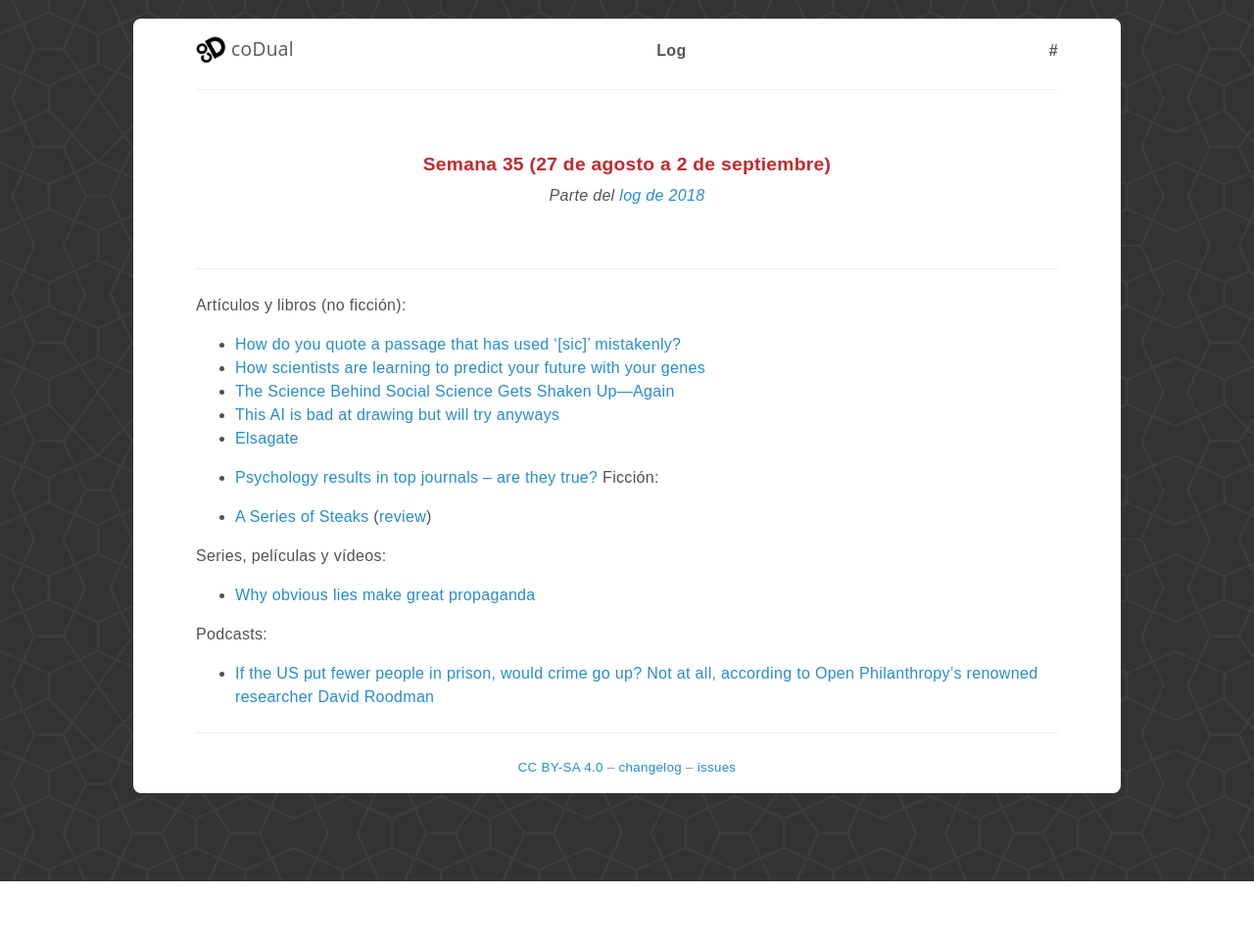
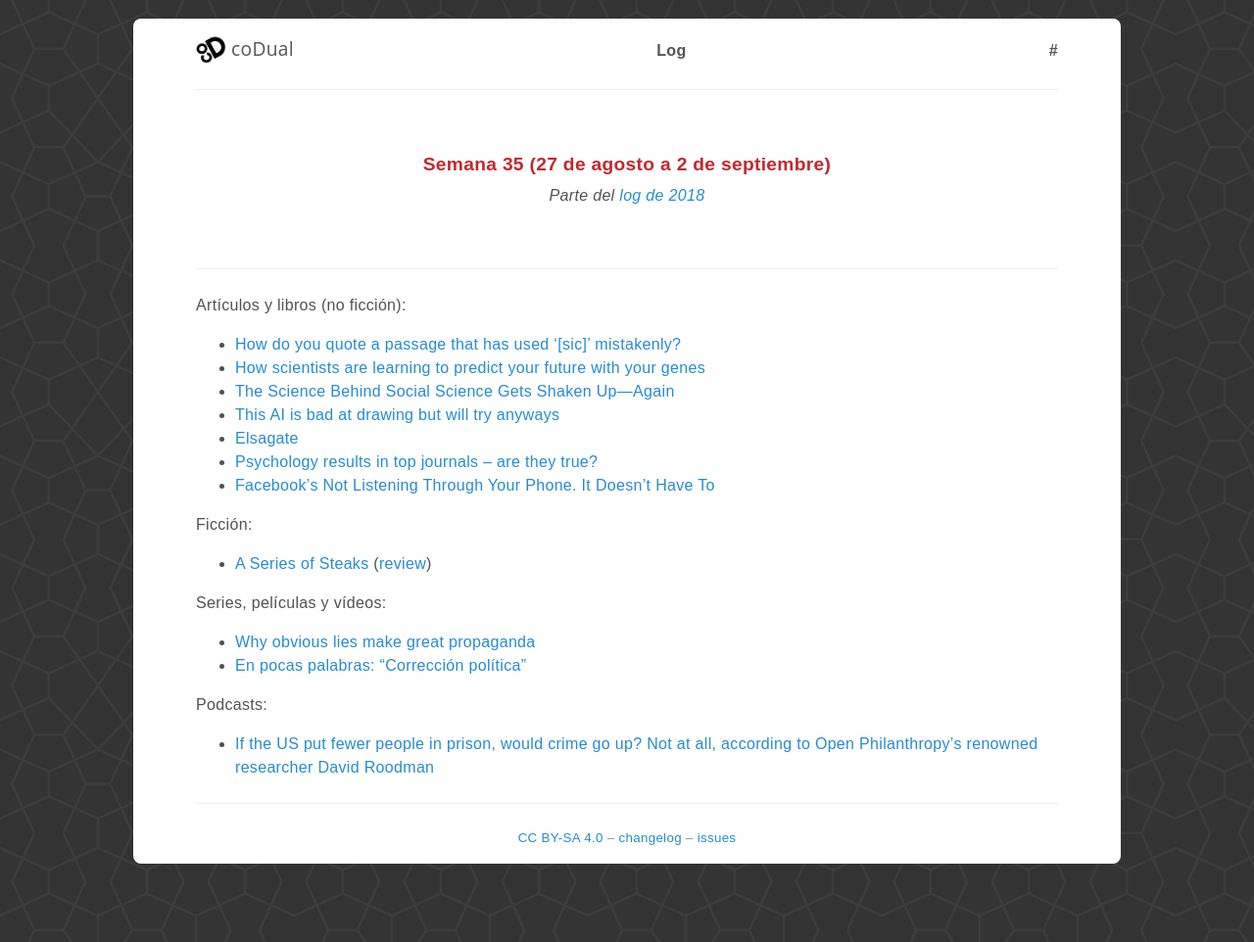
Before and after one commit to coDual/codual.github.io, a Jekyll site: the page built from _log/2018/s35.md, in a window 1280 px wide. Shown: the whole page at 98% size. Built offline with Jekyll 4.4.1, drawn with Linux system fonts in a browser that asks for light colours; before the commit the page ends 900 px from its top, so only the background shows below that.

Commit message:
S35 updated

```diff
--- a/_log/2018/s35.md
+++ b/_log/2018/s35.md
@@ -13,6 +13,8 @@ Artículos y libros (no ficción):
 - [This AI is bad at drawing but will try anyways](http://aiweirdness.com/post/177091486527/this-ai-is-bad-at-drawing-but-will-try-anyways)
 - [Elsagate](https://en.wikipedia.org/wiki/Elsagate)
 - [Psychology results in top journals – are they true?](https://80000hours.org/psychology-replication-quiz/)
+- [Facebook's Not Listening Through Your Phone. It Doesn't Have To](https://www.wired.com/story/facebooks-listening-smartphone-microphone/)
+
 Ficción:
 
 - [A Series of Steaks](http://clarkesworldmagazine.com/prasad_01_17/) ([review](https://www.goodreads.com/review/show/2513814226))
@@ -20,6 +22,7 @@ Ficción:
 Series, películas y vídeos:
 
 - [Why obvious lies make great propaganda](https://www.youtube.com/watch?v=nknYtlOvaQ0)
+- [En pocas palabras: "Corrección política"](https://www.netflix.com/es/title/80216752)
 
 Podcasts:
 
```
